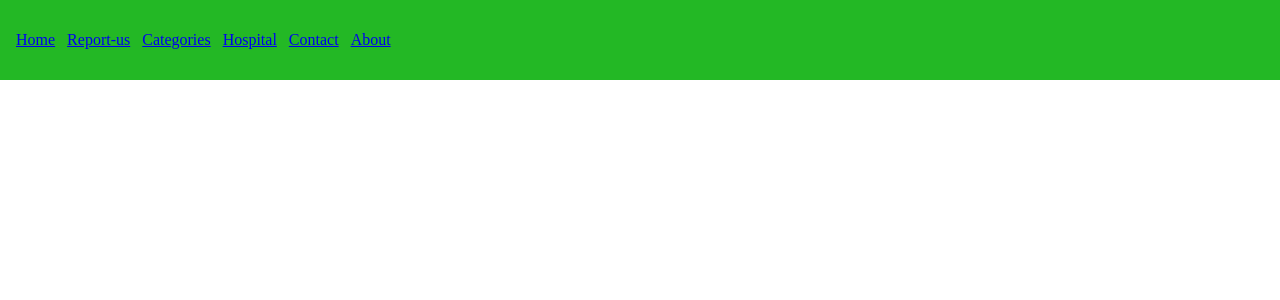
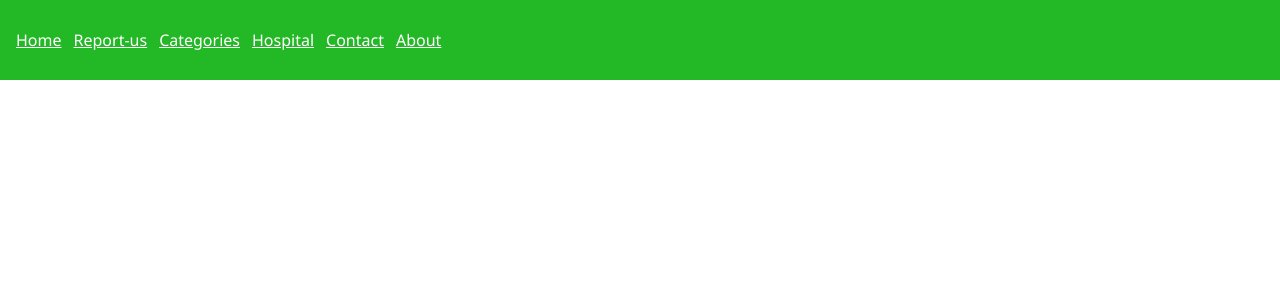
Before and after one commit to ashensilva12/SarpResQ, a React (Vite) app: page / in a window 1280 px wide. Shown: the top 300 px of the page. Built offline with nearby package versions, Linux system fonts and the light colour scheme.

Commit message:
Update Navbar.css

```diff
--- a/src/component/navigation/Navbar.css
+++ b/src/component/navigation/Navbar.css
@@ -21,3 +21,7 @@
     gap: 12px;
     padding-right: 10%;
 }
+.navlinks li a{
+    color: rgb(255, 255, 255);
+    font-family: 'Segoe UI', Tahoma, Geneva, Verdana, sans-serif;
+}
```
